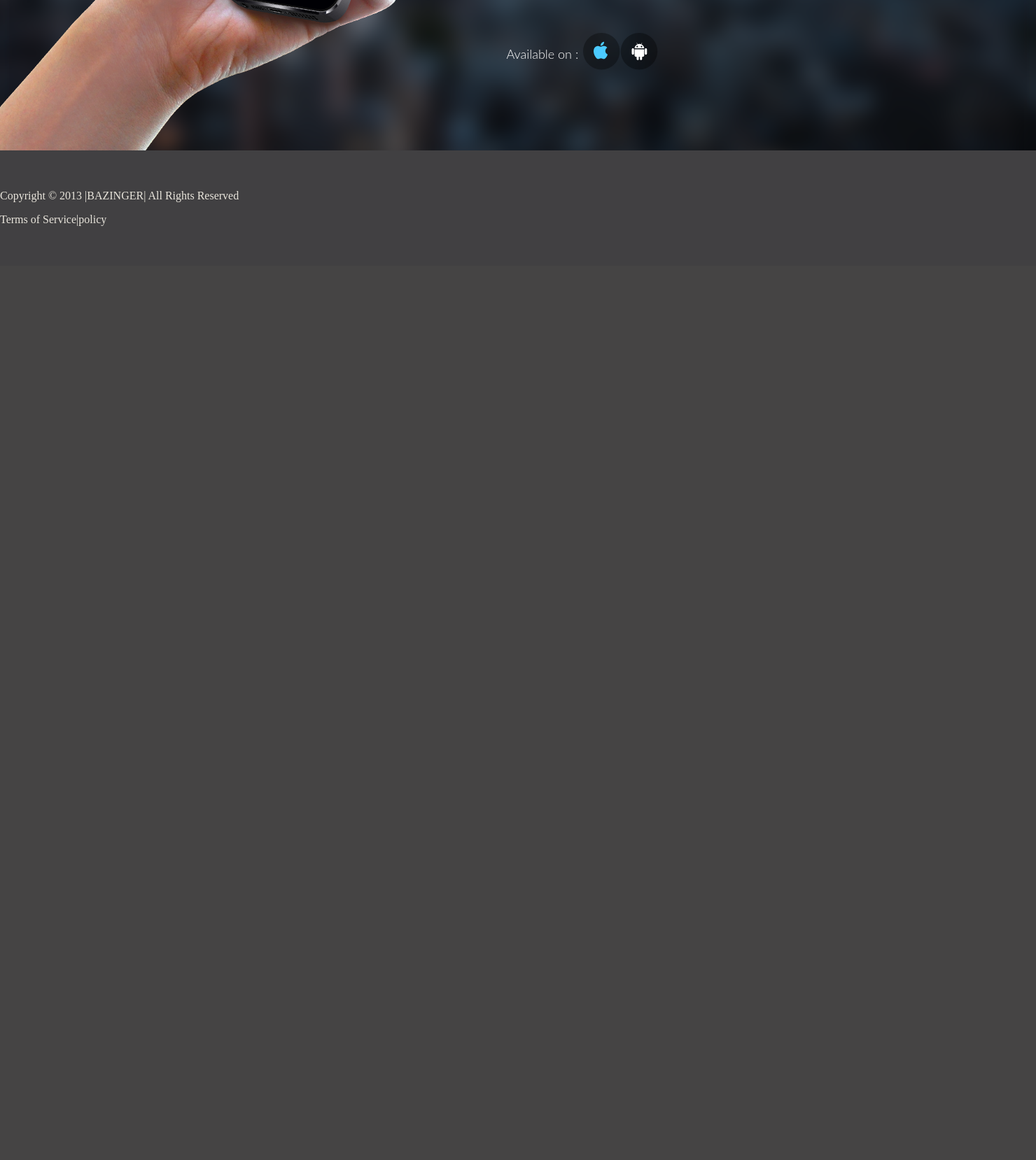
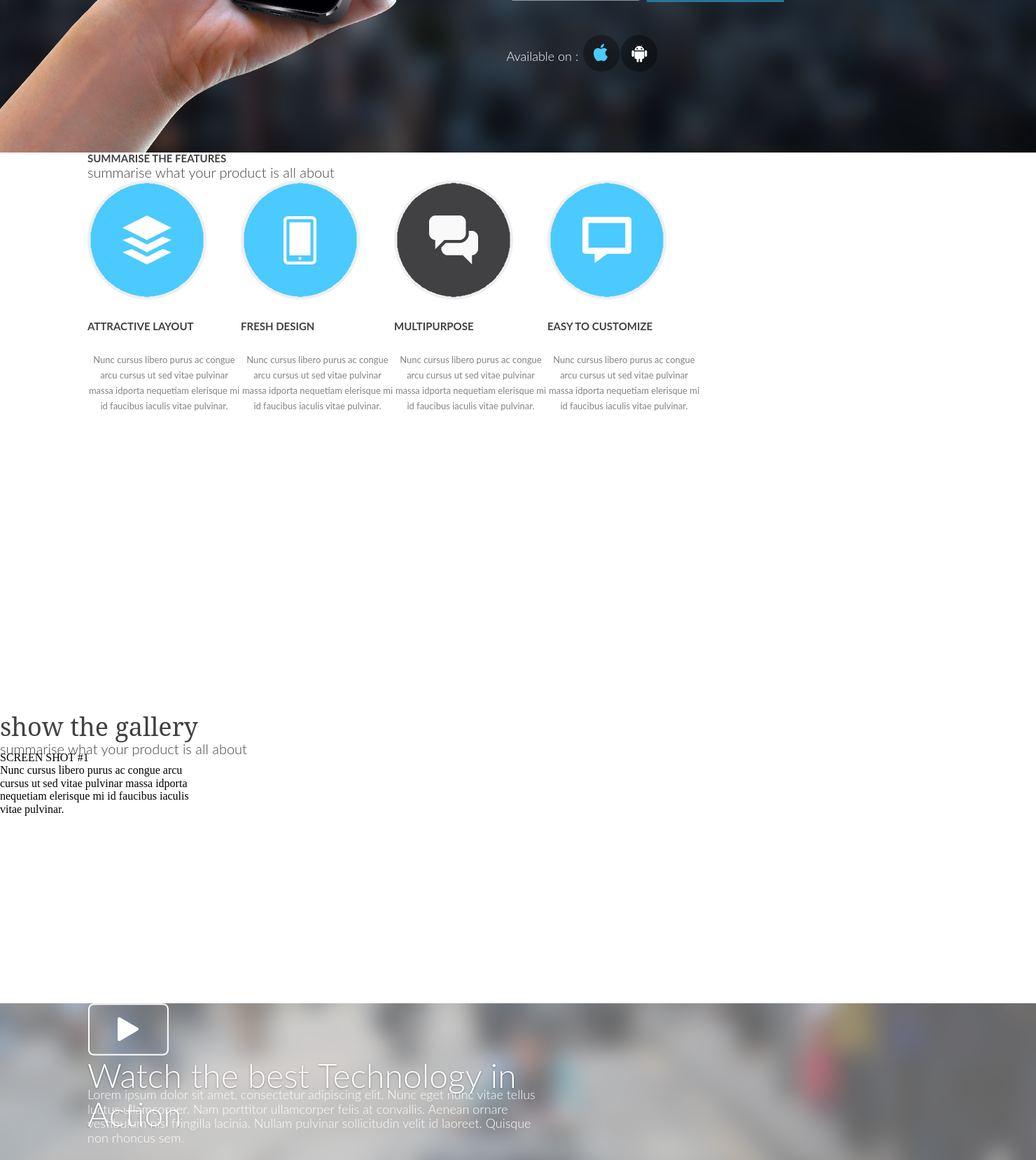
Before and after one commit to vladsaraykin/LandingPage, a PHP site: page / in a window 1480 px wide. Shown: the part 582-2240 px from the top of the page at 70% size. Before the commit the page ends 905 px from the top, so only its background shows below. Run offline with PHP 8.4, Linux system fonts and the light colour scheme.

Commit message:
add elements of macket

```diff
--- a/assets/css/style.css
+++ b/assets/css/style.css
@@ -15,8 +15,10 @@ body {
     margin:0 auto;
 }
 .site-header{
-    background-color: rgba(11,64,89, 0.3);
-    p-index:0;
+    height: 100px;
+    background-color: rgba(7, 7, 7, 0.3);
+    box-shadow: 0 1px 0 rgba(255, 255, 255, 0.2);
+    z-index: 10;
     position: relative;
 
 }
@@ -161,14 +163,199 @@ button:focus {
     width: 54px;
     height: 53px;
 }
+.home-sections__features{
+    height: 100vh;
+    background: rgb(255, 255, 255);
+    background-size: cover;
+}
+
+.img-features{
+    display: flex;
+    width: 170px;
+    height: 170px;
+}
+
+.feature-heading__span{
+    color: rgb(65, 64, 66);
+    font-family: Lato, 'serif';
+    font-size: 15px;
+    font-weight: 700;
+    text-transform: uppercase;
+}
+
+.feature-content__span{
+    color: rgb(65, 64, 66);
+    font-family: Lato, 'serif';
+    font-size: 20px;
+    font-weight: 300;
+}
+
+.heading-content{
+    display: flex;
+    flex-direction: column
+}
+
+.features-row{
+    display: flex;
+    align-items: center;
+}
+
+.features-content{
+    flex-direction: column;
+    align-items: center;
+    text-align:center;
+    width: 219px;
+    height: 316px;
+}
+
+.feature-title{
+    display: flex;
+    padding-top: 30px;
+    color: rgb(65, 64, 66);
+    font-family: Lato, 'serif';
+    font-size: 15px;
+    font-weight: 700;
+    text-transform: uppercase;
+}
+
+.feature-text{
+    padding-top: 27px;
+    display: flex;
+    color: rgb(131, 131, 131);
+    font-family: Lato, 'serif';
+    font-size: 13px;
+    font-weight: 400;
+    line-height: 22px;
+}
+.video{
+    display: flex;
+    width: 1480px;
+    height: 550px;
+    background: url("../img/image-video.png");
+}
+.btn-play-video{
+    display: flex;
+    width: 116px;
+    height: 75px;
+    background: url("../img/btn-play.png");
+}
+.video-content-text {
+    display: flex;
+    flex-direction: column;
+}
+.video-content-text .tittle{
+    width: 747px;
+    height: 45px;
+    text-shadow: 0 1px 3px rgba(25, 22, 24, 0.36);
+    color: #ffffff;
+    font-size: 48px;
+    /* Text style for "Watch the" */
+    font-family: "Lato Light", 'serif';
+    font-weight: 300;
+}
+.video-content-text .tittle span{
+    font-family: "Lato - Bold", 'serif';
+    font-weight: 700;
+}
+.video-content-text .description{
+    width: 665px;
+    height: 60px;
+    color: #ffffff;
+    font-family: Lato, 'serif';
+    font-size: 18px;
+    font-weight: 300;
+}
+.testimonials{
+    display: flex;
+    width: 1480px;
+    height: 381px;
+    background-color: #f9f9f9;
+}
+.testimonials-quote{
+    display: flex;
+    width: 513px;
+    height: 159px;
+}
+.testimonials-content-tittle{
+    display: flex;
+    color: #414042;
+    font-family: "Lato - Black", serif;
+    font-size: 36px;
+    font-weight: 400;
+}
+.testimonials-icon{
+    width: 141px;
+    height: 159px;
+}
+.testimonials-quote__content{
+    color: #4bcaff;
+    font-size: 14px;
+    line-height: 18px;
+    font-family: "Lato - Bold", serif;
+    font-weight: 700;
+    letter-spacing: -0.14px;
+}
+.testimonials-quote__content span{
+    float: right;
+    text-align: right;
+    font-family: "Lato - Bold Italic", serif;
+    font-weight: 700;
+    font-style: italic;
+    letter-spacing: -0.14px;
+}
+.show-gallery{
+    width: 1170px;
+    height: 416px;
+    background: #ffffff;
+}
+.show-gallery-tittle{
+    display: flex;
+    flex-direction: column;
+    width: 353px;
+    height: 56px;
+}
+.show-gallery-tittle__head{
+    color: #414042;
+    font-family: "Lato - Black", 'serif';
+    font-size: 36px;
+    font-weight: 400;
+}
+.show-gallery-tittle__content{
+    color: #414042;
+    font-family: Lato, 'serif';
+    font-size: 20px;
+    font-weight: 300;
+}
+.items-of-gallery{
+    display: flex;
+    flex-direction: row;
+}
+.item{
+    display: flex;
+    flex-direction: column;
+    width: 270px;
+    height: 302px;
+}
+
 .footer {
+    width: 1480px;
+    height: 110px;
     background-color: #414042;
-    padding-top: 40px;
-    padding-bottom: 40px;
-    position: relative;
-    overflow: hidden;
+    padding-top: 50px;
+    padding-bottom: 49px;
 }
-footer p {
-    background: #414042;
-    color: #e9e5dc;
+.footer-content{
+    display: flex;
+    align-items: center;
+    justify-content: space-between;
 }
+.footer-content span{
+    opacity: 0.25;
+    color: #ffffff;
+    font-family: Lato, 'serif';
+    font-size: 12px;
+    font-weight: 400;
+}
+.upper-case{
+    text-transform: uppercase;
+}
--- a/index.html
+++ b/index.html
@@ -29,22 +29,21 @@
             </nav>
         </div>
     </header>
-    <div>
     <div class="home-first_screen">
         <div class="home-content">
             <div class="home-content-text">
                 <span class="context-head-usual">Simple, Beautiful <span class="context-head-highlighted">and Amazing</span></span>
-                    <span class ="context-description">
+                <span class="context-description">
                         Lorem ipsum dolor sit amet, consectetur adipiscing elit. Nunc eget nunc vitae tellus luctus
                         ullamcorper. Nam porttitor ullamcorper felis at convallis. Aenean ornare vestibulum nisi
                         fringilla lacinia. Nullam pulvinar sollicitudin velit id laoreet. Quisque non rhoncus sem.</span>
             </div>
             <div class="home-content-button">
-                    <a  href="#">
+                <a href="#">
                     <button class="btn-download"><span>Download</span></button>
                 </a>
                 <a href="#">
-                        <button class="btn-learn-more" ><span>Learn More</span></button>
+                    <button class="btn-learn-more"><span>Learn More</span></button>
                 </a>
             </div>
             <div class="home-content-available">
@@ -54,10 +53,111 @@
             </div>
         </div>
     </div>
+
+    <div class="home-sections__features">
+        <div class="container">
+
+            <div class="heading-content">
+                <span class="feature-heading__span">summarise the features</span>
+                <span class="feature-content__span">summarise what your product is all about</span>
+            </div>
+
+            <div class="features-row">
+
+                <div class="features-content">
+                    <img class="img-features" src="assets/img/attractive-layout.png">
+                    <span class="feature-title">Attractive Layout</span>
+                    <span class="feature-text">Nunc cursus libero purus ac congue arcu cursus ut sed vitae pulvinar massa
+                    idporta nequetiam elerisque mi id faucibus iaculis vitae pulvinar.</span>
+                </div>
+
+                <div class="features-content">
+                    <img class="img-features" src="assets/img/fresh-design.png">
+                    <span class="feature-title">Fresh Design</span>
+                    <span class="feature-text">Nunc cursus libero purus ac congue arcu cursus ut sed vitae pulvinar massa idporta
+                    nequetiam elerisque mi id faucibus iaculis vitae pulvinar.</span>
+                </div>
+
+                <div class="features-content">
+                    <img class="img-features" src="assets/img/multiprose.png">
+                    <span class="feature-title">Multipurpose</span>
+                    <span class="feature-text">Nunc cursus libero purus ac congue arcu cursus ut sed vitae pulvinar massa idporta nequetiam elerisque
+                    mi id faucibus iaculis vitae pulvinar.</span>
+                </div>
+
+                <div class="features-content">
+                    <img class="img-features" src="assets/img/easy-to-customize.png">
+                    <span class="feature-title">Easy to customize</span>
+                    <span class="feature-text">Nunc cursus libero purus ac congue arcu cursus ut sed vitae pulvinar massa idporta
+                    nequetiam elerisque mi id faucibus iaculis vitae pulvinar.</span>
+                </div>
+
+            </div>
+        </div>
+    </div>
+    <div class="show-gallery">
+        <div class="container">
+            <div class="show-gallery-tittle">
+                <span class="show-gallery-tittle__head">show the gallery</span>
+                <span class="show-gallery-tittle__content">summarise what your product is all about</span>
+            </div>
+            <div class="items-of-gallery">
+                <div class="item">
+                    <div class="item-image">
+                        <span class="screenshot">SCREEN SHOT #1</span>
+                    </div>
+                    <span class="description">Nunc cursus libero purus ac congue arcu cursus ut sed vitae pulvinar massa idporta nequetiam elerisque mi id faucibus iaculis vitae pulvinar.</span>
+                </div>
+                <div class="item gallery__item2">
+
+                </div>
+                <div class="item gallery__item3">
+
+                </div>
+                <div class="item gallery__item4">
+
+                </div>
+            </div>
+        </div>
+    </div>
+    <div class="video">
+        <div class="container">
+            <div class="btn-play-video">
+            </div>
+            <div class="video-content-text">
+                <span class="tittle">Watch the best Technology in Action</span>
+                <span class="description">Lorem ipsum dolor sit amet, consectetur adipiscing elit. Nunc eget nunc vitae tellus luctus ullamcorper.
+                    Nam porttitor ullamcorper felis at convallis. Aenean ornare vestibulum nisi fringilla lacinia. Nullam pulvinar sollicitudin velit id laoreet.
+                    Quisque non rhoncus sem.</span>
+            </div>
+        </div>
+    </div>
+    <div class="testimonials">
+        <div class="container">
+            <span class="testimonials-content-tittle">Testimonials</span>
+            <div class="testimonials-quote">
+                <div class="testimonials-icon">
+                    <img src="assets/img/testimonials-icon.png">
+                </div>
+                <div class="testimonials-quote__content">
+                    <blockquote>Lorem ipsum dolor sit amet, consectetur adipiscing elit.
+                        Praesent lobortis lectus eget libero blandit venenatis.
+                        In blandit tortor vel congue malesuada. Suspendisse
+                        molestie lobortis lorem dignissim pretium.<br/>
+                        <span>John Doe<br> from some company</span>
+                    </blockquote>
+                </div>
+            </div>
+        </div>
     </div>
     <footer class="footer">
-        <p>Copyright &#169 2013 |BAZINGER| All Rights Reserved</p>
-        <p>Terms of Service|policy</p>
+        <div class="container">
+            <div class="footer-content">
+                <span class="upper-case">Copyright &#169 2013 |BAZINGER| All Rights Reserved</span>
+                <span>Terms of Service Policy</span>
+            </div>
+
+        </div>
     </footer>
 </div>
 </body>
```
Also changed, not shown: assets/img/Base-for-footer.png (added), assets/img/attractive-layout.png (added), assets/img/base-show-gallery.png (added), assets/img/btn-play.png (added), assets/img/easy-to-customize.png (added), assets/img/fresh-design.png (added), assets/img/image-show-gallery.png (added), assets/img/image-video.png (added), assets/img/multiprose.png (added), assets/img/screen-shot.png (added), assets/img/testimonials-icon.png (added). Lines whose indentation alone changed are shown as unchanged.
